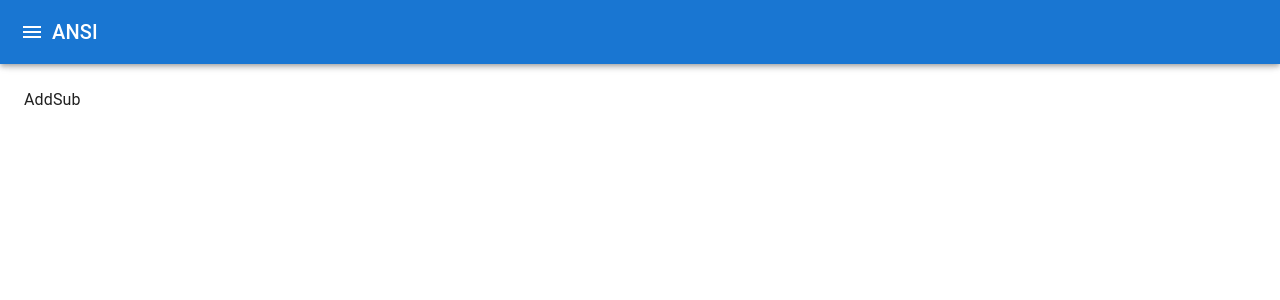
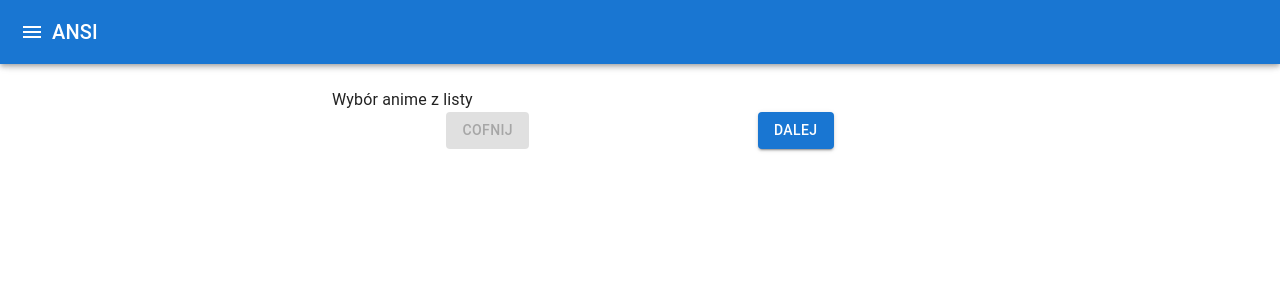
Before and after one commit to PaganMuffin/zai-oro-frontend-ansi, a React (Create React App) app: page /add in a window 1280 px wide. Shown: the top 300 px of the page. Built offline with nearby package versions, Linux system fonts and the light colour scheme.

Commit message:
add basic stepper

```diff
--- a/src/pages/add-page/index.js
+++ b/src/pages/add-page/index.js
@@ -1,7 +1,48 @@
-import { useEffect } from "react";
+/**
+ * Spięcie z API anilist
+ *
+ *
+ *
+ */
+
+import { Button, Typography } from "@mui/material";
+import { useEffect, useState } from "react";
 
 const AddSub = () => {
-	return <div>AddSub</div>;
+	const [step, setStep] = useState(1);
+
+	const StepOne = () => {
+		return <div>Wybór anime z listy</div>;
+	};
+	const StepTwo = () => {
+		return <div>Dodanie numeru odcinka, opisu, pliku</div>;
+	};
+	const StepThree = () => {
+		return <div>Podgląd ostateczny akceptacja</div>;
+	};
+	return (
+		<div style={{ width: "50%", margin: "auto" }}>
+			{step == 1 ? <StepOne /> : step == 2 ? <StepTwo /> : <StepThree />}
+			<div
+				style={{
+					display: "flex",
+					justifyContent: "space-around",
+				}}>
+				<Button
+					variant="contained"
+					disabled={step == 1}
+					onClick={() => setStep(step - 1)}>
+					Cofnij
+				</Button>
+				<Button
+					variant="contained"
+					disabled={step == 3}
+					onClick={() => setStep(step + 1)}>
+					Dalej
+				</Button>
+			</div>
+		</div>
+	);
 };
 
 export default AddSub;
```
